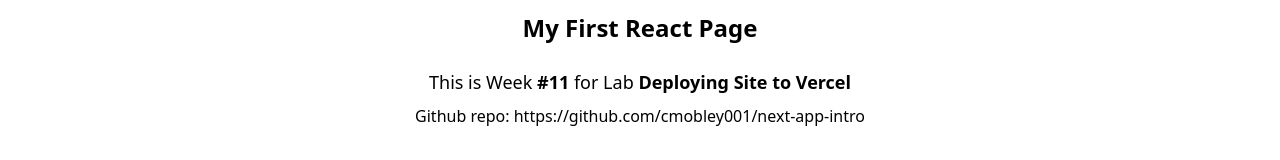
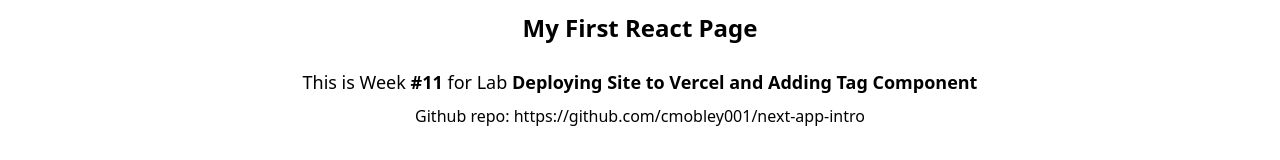
Before and after one commit to cmobley001/next-app-intro, a Next.js app: page / in a window 1280 px wide. Shown: the part 192-352 px from the top of the page. Built offline with nearby package versions, Linux system fonts and the light colour scheme.

Commit message:
updates for adding tag component

```diff
--- a/src/components/Hero.jsx
+++ b/src/components/Hero.jsx
@@ -5,7 +5,7 @@
     <>
       <div className="mb-6 min-h-[300px]">
         <h1 className="text-2xl font-bold text-center mt-6 gap-y-2 p-6">My First React Page</h1>
-        <LabWeek week="11" title="Deploying Site to Vercel">
+        <LabWeek week="11" title="Deploying Site to Vercel and Adding Tag Component">
           <p className="mt-2">
             Github repo:{' '}
             <a href="https://github.com/cmobley001/next-app-intro" target="_blank">
```
